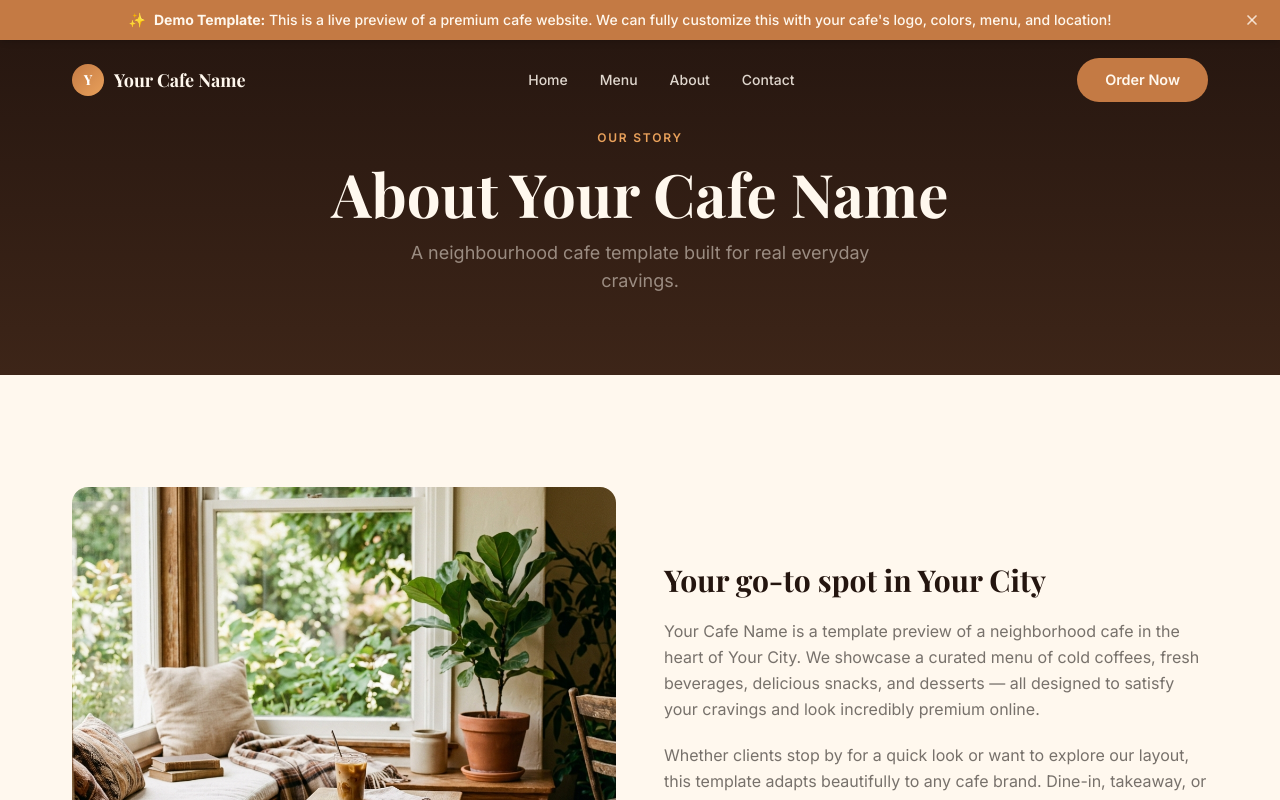
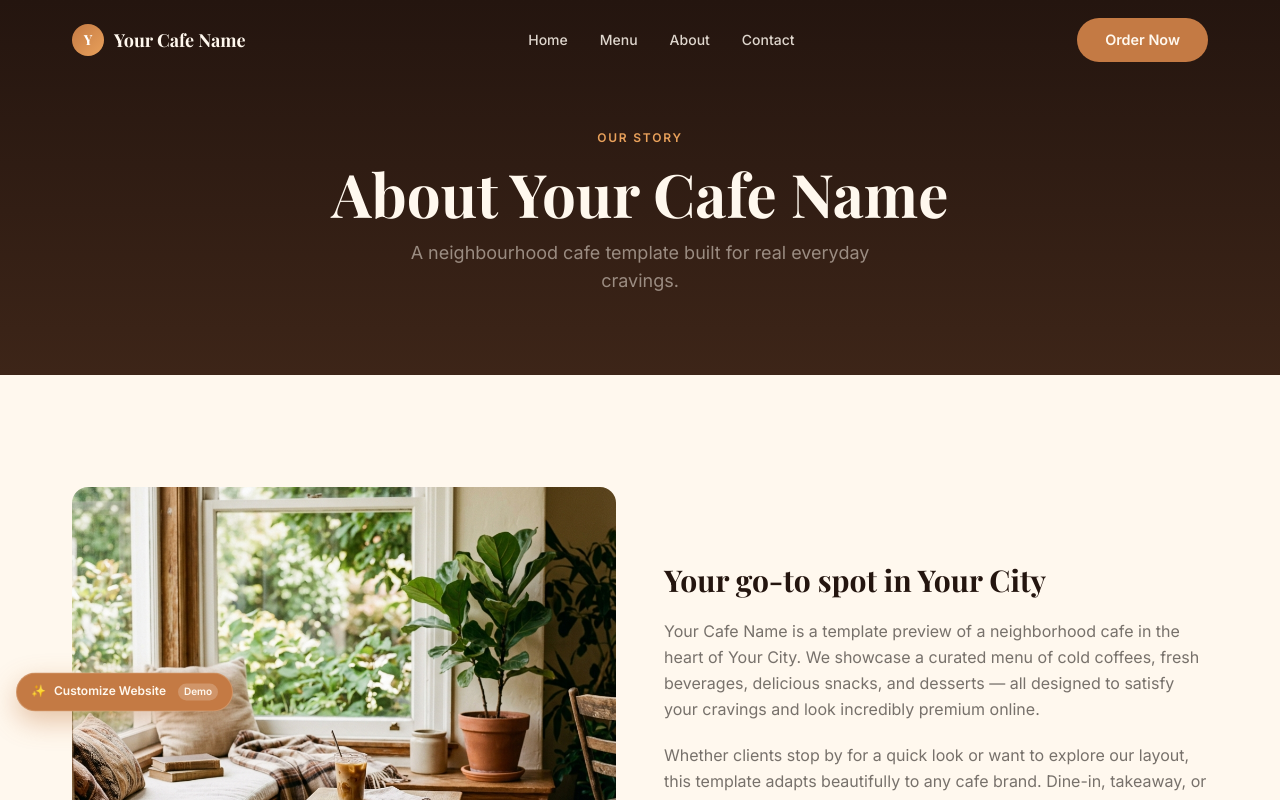
Before and after one commit to Ram9884/blendaligncafe, a Next.js app: page /about in a window 1280 px wide. Shown: the top 800 px of the page. Built offline with nearby package versions, Linux system fonts and the light colour scheme; a web font is replaced by a local one.

Commit message:
Refactor DemoBanner to be a non-intrusive floating pill badge

```diff
--- a/app/layout.tsx
+++ b/app/layout.tsx
@@ -4,6 +4,7 @@ import "./globals.css";
 import Navbar from "@/components/Navbar";
 import Footer from "@/components/Footer";
 import MobileBottomBar from "@/components/MobileBottomBar";
+import DemoBanner from "@/components/DemoBanner";
 
 const playfair = Playfair_Display({
   subsets: ["latin"],
@@ -57,6 +58,7 @@ export default function RootLayout({
   return (
     <html lang="en" className={`${playfair.variable} ${inter.variable}`} suppressHydrationWarning>
       <body className="bg-cream text-dark font-body antialiased">
+        <DemoBanner />
         <Navbar />
         <main>{children}</main>
         <Footer />
--- a/components/DemoBanner.tsx
+++ b/components/DemoBanner.tsx
@@ -4,16 +4,24 @@ import { useState, useEffect } from "react";
 
 export default function DemoBanner() {
   const [isVisible, setIsVisible] = useState(false);
+  const [isExpanded, setIsExpanded] = useState(true);
 
   useEffect(() => {
-    // Show banner if not explicitly dismissed in this session/localStorage
     const dismissed = localStorage.getItem("demo-banner-dismissed");
     if (!dismissed) {
       setIsVisible(true);
+
+      // Auto-collapse after 4 seconds
+      const timer = setTimeout(() => {
+        setIsExpanded(false);
+      }, 4000);
+
+      return () => clearTimeout(timer);
     }
   }, []);
 
-  const handleDismiss = () => {
+  const handleClose = (e: React.MouseEvent) => {
+    e.stopPropagation();
     setIsVisible(false);
     localStorage.setItem("demo-banner-dismissed", "true");
   };
@@ -21,23 +29,96 @@ export default function DemoBanner() {
   if (!isVisible) return null;
 
   return (
-    <div className="relative z-[100] bg-caramel text-cream py-2 px-4 text-center text-xs md:text-sm font-medium flex items-center justify-between gap-4 shadow-md transition-all duration-300">
-      <div className="flex-1 flex items-center justify-center gap-2 flex-wrap">
-        <span>✨</span>
-        <span>
-          <strong>Demo Template:</strong> This is a live preview of a premium cafe website. We can fully customize this with your cafe's logo, colors, menu, and location!
+    <div
+      className="fixed z-[100] transition-all duration-500 ease-out"
+      style={{
+        left: "1rem",
+        bottom: "calc(env(safe-area-inset-bottom) + 5.5rem)", // Positions it above the mobile bottom bar
+      }}
+    >
+      {isExpanded ? (
+        <div
+          className="w-[320px] max-w-[calc(100vw-2rem)] p-4 rounded-2xl shadow-2xl border transition-all duration-300 transform scale-100"
+          style={{
+            background: "rgba(36, 21, 15, 0.94)",
+            backdropFilter: "blur(16px)",
+            borderColor: "rgba(255, 248, 238, 0.15)",
+            color: "#FFF8EE",
+            boxShadow: "0 20px 40px rgba(0, 0, 0, 0.35)",
+          }}
+        >
+          {/* Header */}
+          <div className="flex items-center justify-between gap-4 mb-2.5">
+            <span className="font-heading font-bold text-sm tracking-wide text-caramel flex items-center gap-1.5">
+              <span>✨</span> DEMO TEMPLATE
             </span>
-      </div>
+            <div className="flex items-center gap-2">
               <button
-        onClick={handleDismiss}
-        className="text-cream/80 hover:text-cream hover:bg-white/10 rounded-full p-1 transition-colors flex-shrink-0"
-        aria-label="Dismiss banner"
+                onClick={() => setIsExpanded(false)}
+                className="text-cream/60 hover:text-cream p-1 transition-colors rounded-lg hover:bg-white/5"
+                title="Minimize banner"
               >
-        <svg width="16" height="16" viewBox="0 0 24 24" fill="none" stroke="currentColor" strokeWidth="2.5" strokeLinecap="round">
+                <svg width="14" height="14" viewBox="0 0 24 24" fill="none" stroke="currentColor" strokeWidth="2.5">
+                  <line x1="5" y1="12" x2="19" y2="12" />
+                </svg>
+              </button>
+              <button
+                onClick={handleClose}
+                className="text-cream/60 hover:text-cream p-1 transition-colors rounded-lg hover:bg-white/5"
+                title="Don't show again"
+              >
+                <svg width="14" height="14" viewBox="0 0 24 24" fill="none" stroke="currentColor" strokeWidth="2.5">
                   <line x1="18" y1="6" x2="6" y2="18" />
                   <line x1="6" y1="6" x2="18" y2="18" />
                 </svg>
               </button>
             </div>
+          </div>
+
+          {/* Description */}
+          <p className="text-xs md:text-[13px] leading-relaxed text-cream/80 mb-3">
+            This is a premium, live preview of a customizable cafe website. We can personalize all branding, colors, menus, and details for your own business!
+          </p>
+
+          {/* Action button */}
+          <button
+            onClick={() => setIsExpanded(false)}
+            className="w-full py-1.5 rounded-xl bg-caramel hover:bg-caramel/90 text-cream text-xs font-semibold tracking-wide transition-all shadow-md active:scale-95"
+          >
+            Explore the Demo
+          </button>
+        </div>
+      ) : (
+        /* Minimized Pill Badge */
+        <button
+          onClick={() => setIsExpanded(true)}
+          className="flex items-center gap-2 px-3.5 py-2.5 rounded-full text-xs font-semibold shadow-lg border hover:scale-105 active:scale-95 transition-all duration-200"
+          style={{
+            background: "#C47A44",
+            borderColor: "rgba(255, 248, 238, 0.2)",
+            color: "#FFF8EE",
+            boxShadow: "0 10px 25px rgba(196, 122, 68, 0.35)",
+            animation: "pulseGlow 2.5s infinite",
+          }}
+        >
+          <span>✨</span>
+          <span>Customize Website</span>
+          <span className="text-[10px] bg-white/20 px-1.5 py-0.5 rounded-full ml-1">Demo</span>
+        </button>
+      )}
+
+      {/* Embedded local CSS animation keyframe for pulseGlow */}
+      <style jsx global>{`
+        @keyframes pulseGlow {
+          0%, 100% {
+            box-shadow: 0 10px 25px rgba(196, 122, 68, 0.35);
+          }
+          50% {
+            box-shadow: 0 10px 30px rgba(196, 122, 68, 0.6);
+            transform: translateY(-2px);
+          }
+        }
+      `}</style>
+    </div>
   );
 }
--- a/components/Navbar.tsx
+++ b/components/Navbar.tsx
@@ -4,7 +4,6 @@ import Link from "next/link";
 import { useState, useEffect, useRef } from "react";
 import { motion, AnimatePresence, useScroll } from "framer-motion";
 import { BUSINESS } from "@/data/business";
-import DemoBanner from "@/components/DemoBanner";
 
 const NAV_LINKS = [
   { href: "/", label: "Home" },
@@ -45,7 +44,6 @@ export default function Navbar() {
           boxShadow: scrolled ? "0 1px 0 rgba(36,21,15,0.08)" : "none",
         }}
       >
-        <DemoBanner />
         <div className="container-site flex items-center justify-between h-16 md:h-20">
           {/* Logo */}
           <Link href="/" className="flex items-center gap-2.5 group" aria-label={`${BUSINESS.name} Home`}>
```
Lines whose indentation alone changed are shown as unchanged.
